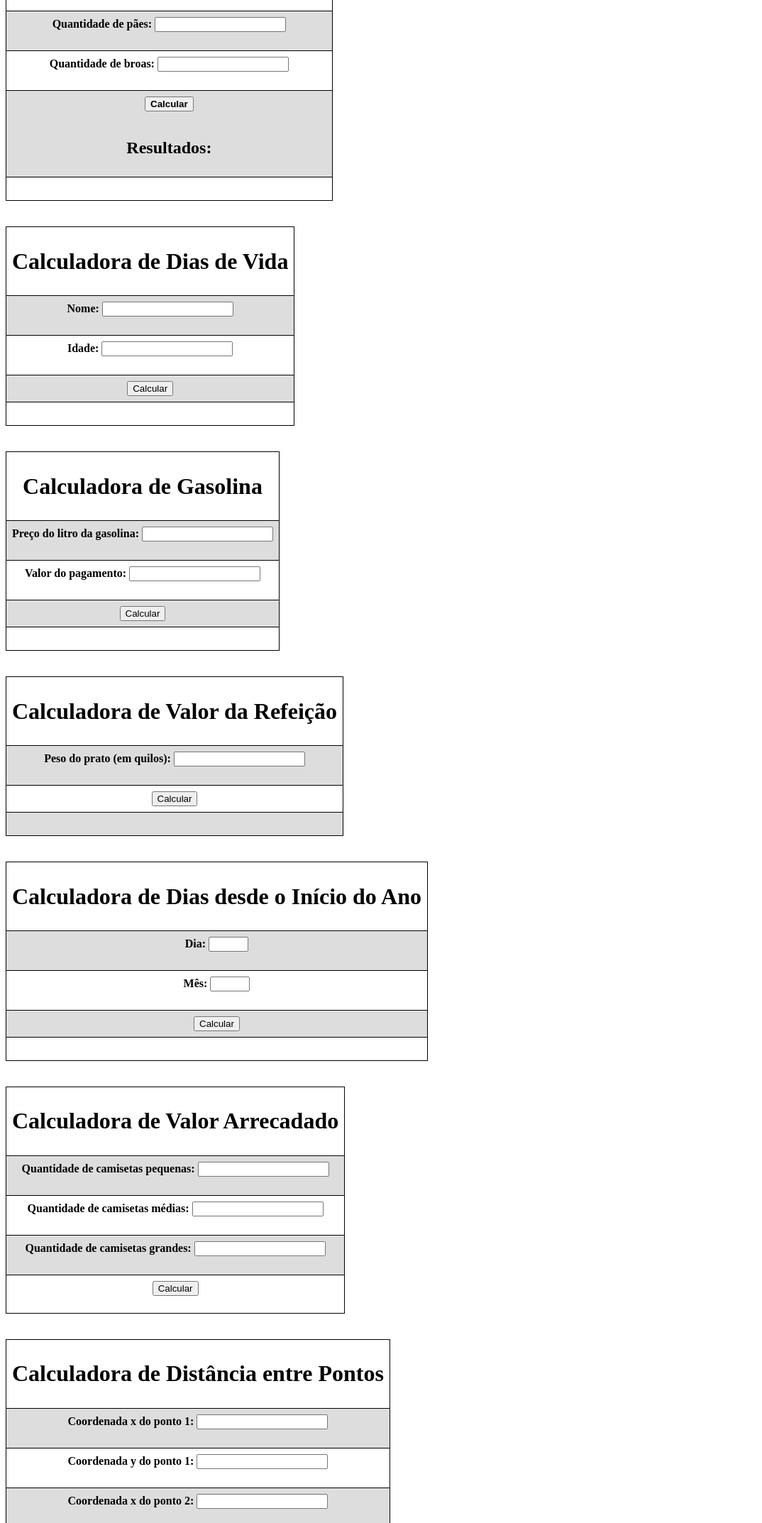
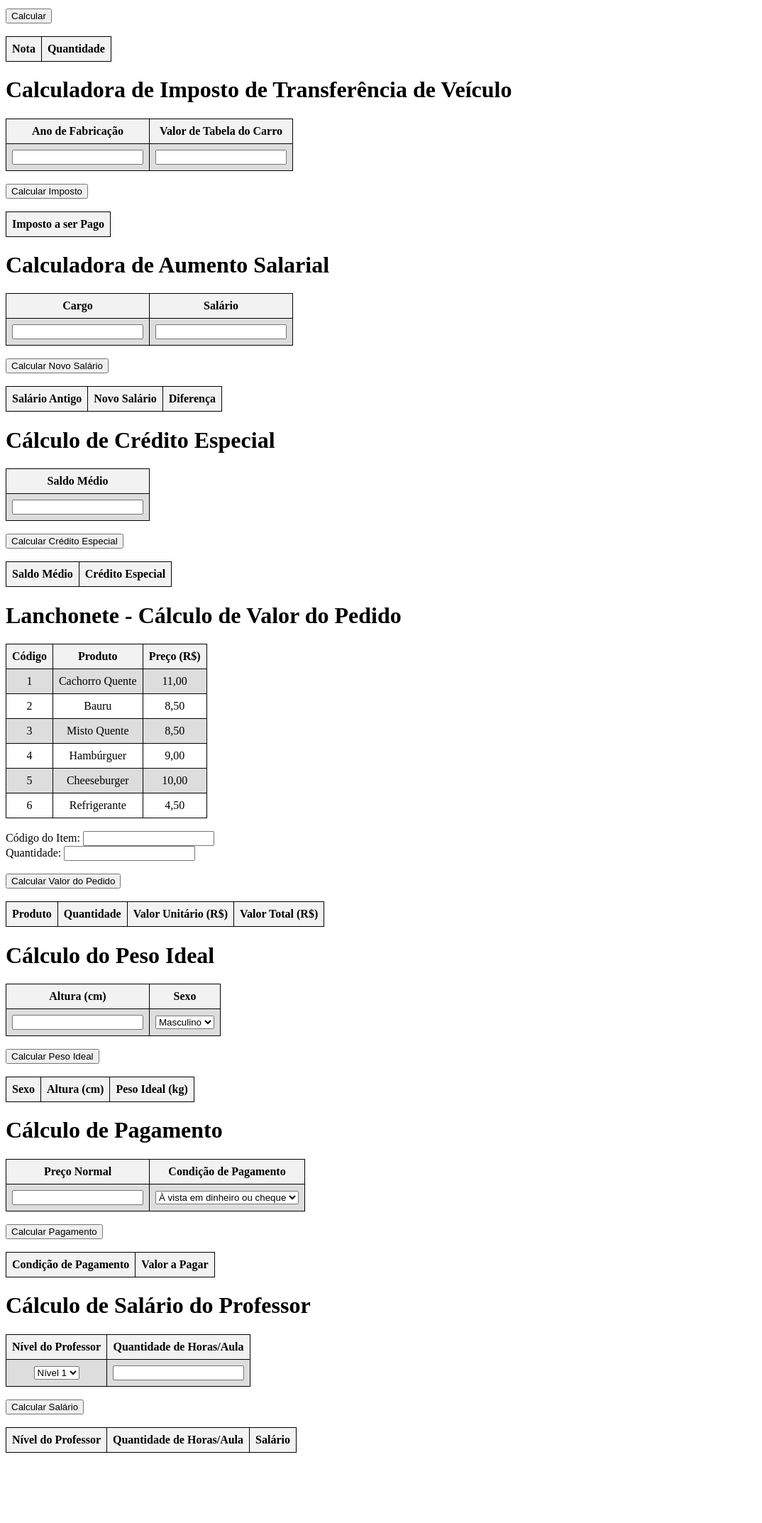
Before and after one commit to RafaelMiranda0021/Trabalhos2bimestre, a plain HTML site: page index.html in a window 1280 px wide. Shown: the part 654-2800 px from the top of the page at 71% size, without its empty margins (0-1074 px from the left). After the commit the page ends 2709 px from the top, so only its background shows below. Drawn offline with Linux system fonts and the light colour scheme.

Commit message:
Add files via upload

```diff
--- a/index.html
+++ b/index.html
@@ -7,339 +7,271 @@
 </head>
 
 <body>
-  <table class="table">
+  <h1>Ordenação de Valores</h1>
+    <table>
         <tr>
-      <td class="cor1" align="center">
-        <h1><b>Cálculo de Área de Terreno</b></h1>
-      </td>
+            <th>Valor 1</th>
+            <th>Valor 2</th>
+            <th>Valor 3</th>
+            <th>Valor 4</th>
+            <th>Valor 5</th>
         </tr>
         <tr>
-      <td align="center"><b><label for="comprimento">Comprimento (em metros):</label>
-          <input type="number" id="comprimento" class="cor3"><br><br></b></td>
+            <td><input type="number" id="value1"></td>
+            <td><input type="number" id="value2"></td>
+            <td><input type="number" id="value3"></td>
+            <td><input type="number" id="value4"></td>
+            <td><input type="number" id="value5"></td>
+        </tr>
+    </table>
+    <br>
+    <button onclick="sortValues()">Ordenar</button>
+    <br><br>
+    <table id="resultTable">
+        <tr>
+            <th>Valores em Ordem Decrescente</th>
+        </tr>
+    </table>
+
+    <h1>Verificação de Triângulo</h1>
+    <table>
+        <tr>
+            <th>Lado X</th>
+            <th>Lado Y</th>
+            <th>Lado Z</th>
         </tr>
         <tr>
-      <td align="center"><b><label for="largura">Largura (em metros):</label>
-          <input type="number" id="largura" class="cor3"><br><br></b></td>
+            <td><input type="number" id="sideX"></td>
+            <td><input type="number" id="sideY"></td>
+            <td><input type="number" id="sideZ"></td>
+        </tr>
+    </table>
+    <br>
+    <button onclick="checkTriangle()">Verificar</button>
+    <br><br>
+    <table id="resultTable1">
+        <tr>
+            <th>Resultado</th>
+        </tr>
+    </table>
+
+    <h1>Decomposição de Valor em Notas</h1>
+    <table>
+        <tr>
+            <th>Valor em Reais</th>
         </tr>
         <tr>
-      <td align="center"> <button onclick="calcularArea()" class="cor2"><b>Calcular Área</b></button>
+            <td><input type="number" id="value"></td>
+        </tr>
+    </table>
+    <br>
+    <button onclick="calculateNotes()">Calcular</button>
     <br><br>
-        <p id="resultado"></p>
-      </td>
+    <table id="resultTable2">
+        <tr>
+            <th>Nota</th>
+            <th>Quantidade</th>
         </tr>
+    </table>
 
-
-  </table>
-  <br><br>
-  <table class="table2">
+    <h1>Calculadora de Imposto de Transferência de Veículo</h1>
+    <table>
         <tr>
-      <td align="center" class="cor4"><b>
-          <h1>Calculadora de Ferraduras</h1>
-        </b></td>
+            <th>Ano de Fabricação</th>
+            <th>Valor de Tabela do Carro</th>
         </tr>
         <tr>
-      <td align="center"><b><label for="numeroCavalos">Número de Cavalos:</label>
-          <input type="number" id="numeroCavalos" min="0" value="0" class="cor5"><br><br></b></td>
+            <td><input type="number" id="year"></td>
+            <td><input type="number" id="value"></td>
+        </tr>
+    </table>
+    <br>
+    <button onclick="calculateTax()">Calcular Imposto</button>
+    <br><br>
+    <table id="resultTable3">
+        <tr>
+            <th>Imposto a ser Pago</th>
+        </tr>
+    </table>
+
+    <h1>Calculadora de Aumento Salarial</h1>
+    <table>
+        <tr>
+            <th>Cargo</th>
+            <th>Salário</th>
         </tr>
         <tr>
-      <td align="center"> <button onclick="calcularFerraduras()" class="cor6"><b>Calcular</b></button>
+            <td><input type="text" id="cargo"></td>
+            <td><input type="number" id="salario"></td>
+        </tr>
+    </table>
+    <br>
+    <button onclick="calculateSalary()">Calcular Novo Salário</button>
     <br><br>
-        <div id="resultado2"></div>
-      </td>
+    <table id="resultTable4">
+        <tr>
+            <th>Salário Antigo</th>
+            <th>Novo Salário</th>
+            <th>Diferença</th>
         </tr>
+    </table>
 
-
-
-
-
-  </table>
-  <br><br>
-  <table class="table3">
+    <h1>Cálculo de Crédito Especial</h1>
+    <table>
         <tr>
-      <td class="cor7">
-        <h1><b>Calculadora de Vendas - Hotpão</b></h1>
-      </td>
+            <th>Saldo Médio</th>
         </tr>
         <tr>
-      <td align="center"><b> <label for="quantidadePaes">Quantidade de pães:</label>
-          <input type="number" id="quantidadePaes" class="cor8"><br><br></b></td>
+            <td><input type="number" id="saldoMedio"></td>
+        </tr>
+    </table>
+    <br>
+    <button onclick="calculateCredit()">Calcular Crédito Especial</button>
+    <br><br>
+    <table id="resultTable5">
+        <tr>
+            <th>Saldo Médio</th>
+            <th>Crédito Especial</th>
+        </tr>
+    </table>
+
+    <h1>Lanchonete - Cálculo de Valor do Pedido</h1>
+    <table>
+        <tr>
+            <th>Código</th>
+            <th>Produto</th>
+            <th>Preço (R$)</th>
         </tr>
         <tr>
-      <td align="center"><b><label for="quantidadeBroas">Quantidade de broas:</label>
-          <input type="number" id="quantidadeBroas" class="cor8"><br><br></b></td>
+            <td>1</td>
+            <td>Cachorro Quente</td>
+            <td>11,00</td>
         </tr>
         <tr>
-      <td align="center"><b><button onclick="calcularDados()" class="cor8"><b>Calcular</b></button>
-          <br><br>
-          <h2>Resultados:</h2>
-        </b></td>
+            <td>2</td>
+            <td>Bauru</td>
+            <td>8,50</td>
         </tr>
         <tr>
-      <td><b>
-          <p align="center" id="valorTotal"></p>
-          <p align="center" id="valorPoupanca"></p>
-        </b></td>
+            <td>3</td>
+            <td>Misto Quente</td>
+            <td>8,50</td>
+        </tr>
+        <tr>
+            <td>4</td>
+            <td>Hambúrguer</td>
+            <td>9,00</td>
+        </tr>
+        <tr>
+            <td>5</td>
+            <td>Cheeseburger</td>
+            <td>10,00</td>
+        </tr>
+        <tr>
+            <td>6</td>
+            <td>Refrigerante</td>
+            <td>4,50</td>
         </tr>
     </table>
+    <br>
+    <label for="itemCode">Código do Item:</label>
+    <input type="number" id="itemCode"><br>
+    <label for="quantity">Quantidade:</label>
+    <input type="number" id="quantity"><br><br>
+    <button onclick="calculateTotal()">Calcular Valor do Pedido</button>
     <br><br>
-  <table class="table4">
+    <table id="resultTable6">
         <tr>
-      <td class="cor9">
-        <h1><b>Calculadora de Dias de Vida</b></h1>
-      </td>
+            <th>Produto</th>
+            <th>Quantidade</th>
+            <th>Valor Unitário (R$)</th>
+            <th>Valor Total (R$)</th>
+        </tr>
+    </table>
+
+    <h1>Cálculo do Peso Ideal</h1>
+    <table>
+        <tr>
+            <th>Altura (cm)</th>
+            <th>Sexo</th>
         </tr>
         <tr>
-      <td align="center"><b> <label for="nome">Nome:</label>
-          <input type="text" id="nome" class="cor10">
-
-          <br><br></b></td>
-    </tr>
-    <tr>
-      <td align="center"><b><label for="idade">Idade:</label>
-          <input type="text" id="idade" class="cor10"><br><br></b></td>
-    </tr>
-    <tr>
-      <td align="center"><b><button onclick="calcularDiasVida()" class="cor10">Calcular</button>
-
-          <br>
-        </b></td>
-    </tr>
-    <tr>
-      <td><b>
-          <p id="resultado3" align="center"></p>
-        </b></td>
-    </tr>
-  </table>
-  <br><br>
-  <table class="table5">
-    <tr>
-      <td align="center" class="cor11">
-        <h1><b>Calculadora de Gasolina</b></h1>
-      </td>
-    </tr>
-    <tr>
-      <td align="center"><b><label for="precoLitro">Preço do litro da gasolina:</label>
-          <input type="number" id="precoLitro" step="0.01" class="cor12"><br><br></b></td>
-    </tr>
-    <tr>
-      <td align="center"><b> <label for="valorPagamento">Valor do pagamento:</label>
-          <input type="number" id="valorPagamento" step="0.01" class="cor12"><br><br></b></td>
-    </tr>
-    <tr>
-      <td align="center"><b>
-          <button onclick="calcularLitros()" class="cor12">Calcular</button></b></td>
-    </tr>
-    <tr>
-      <td><b></b>
-        <p id="resultado4"></b></p>
+            <td><input type="number" id="height"></td>
+            <td>
+                <select id="gender">
+                    <option value="male">Masculino</option>
+                    <option value="female">Feminino</option>
+                </select>
             </td>
         </tr>
     </table>
+    <br>
+    <button onclick="calculateWeightIdeal()">Calcular Peso Ideal</button>
     <br><br>
-  <table class="table6">
+    <table id="resultTable7">
         <tr>
-      <td align="center" class="cor13"><b>
-          <h1>Calculadora de Valor da Refeição</h1>
-        </b></td>
+            <th>Sexo</th>
+            <th>Altura (cm)</th>
+            <th>Peso Ideal (kg)</th>
+        </tr>
+    </table>
+
+    <h1>Cálculo de Pagamento</h1>
+    <table>
+        <tr>
+            <th>Preço Normal</th>
+            <th>Condição de Pagamento</th>
         </tr>
         <tr>
-      <td align="center"><b> <label for="peso">Peso do prato (em quilos):</label>
-          <input type="number" id="peso" step="0.01" class="cor14"><br><br></b></td>
+            <td><input type="number" id="price"></td>
+            <td>
+                <select id="paymentCondition">
+                    <option value="a">À vista em dinheiro ou cheque</option>
+                    <option value="b">À vista no cartão de crédito</option>
+                    <option value="c">Em duas vezes</option>
+                    <option value="d">Em duas vezes com juros</option>
+                </select>
+            </td>
+        </tr>
+    </table>
+    <br>
+    <button onclick="calculatePayment()">Calcular Pagamento</button>
+    <br><br>
+    <table id="resultTable8">
+        <tr>
+            <th>Condição de Pagamento</th>
+            <th>Valor a Pagar</th>
+        </tr>
+    </table>
+
+    <h1>Cálculo de Salário do Professor</h1>
+    <table>
+        <tr>
+            <th>Nível do Professor</th>
+            <th>Quantidade de Horas/Aula</th>
         </tr>
         <tr>
-      <td align="center"><b><button onclick="calcularValor()" class="cor14">Calcular</button></b></td>
-    </tr>
-    <tr>
-      <td align="center"><b>
-          <p id="resultado5"></p>
-        </b></td>
+            <td>
+                <select id="professorLevel">
+                    <option value="1">Nível 1</option>
+                    <option value="2">Nível 2</option>
+                    <option value="3">Nível 3</option>
+                </select>
+            </td>
+            <td><input type="number" id="hoursPerWeek"></td>
         </tr>
     </table>
+    <br>
+    <button onclick="calculateSalary()">Calcular Salário</button>
     <br><br>
-  <table class="table7">
+    <table id="resultTable9">
         <tr>
-      <td class="cor15"><b>
-          <h1>Calculadora de Dias desde o Início do Ano</h1>
-        </b></td>
-    </tr>
-    <tr>
-      <td align="center"><b>
-          <label for="dia">Dia:</label>
-          <input type="number" id="dia" min="1" max="30" class="cor16"><br><br></b></td>
-    </tr>
-    <tr>
-      <td align="center"><b>
-          <label for="mes">Mês:</label>
-          <input type="number" id="mes" min="1" max="12" class="cor16"><br><br></b></td>
-    </tr>
-    <tr>
-      <td align="center"><b><button onclick="calcularDias()" class="cor16">Calcular</button></b></td>
-    </tr>
-    <tr>
-      <td align="center"><b>
-          <p id="resultado6"></p>
-        </b></td>
+            <th>Nível do Professor</th>
+            <th>Quantidade de Horas/Aula</th>
+            <th>Salário</th>
         </tr>
     </table>
-  <br><br>
-  <table class="table8">
-    <tr>
-      <td align="center" class="cor17"><b>
-          <h1>Calculadora de Valor Arrecadado</h1>
-        </b></td>
-    </tr>
-    <tr>
-      <td align="center"><b>
-          <label for="quantidade-pequenas">Quantidade de camisetas pequenas:</label>
-          <input type="number" id="quantidade-pequenas" min="0" class="cor18"><br><br>
-        </b></td>
-    </tr>
-    <tr>
-      <td align="center"><b><label for="quantidade-medias">Quantidade de camisetas médias:</label>
-          <input type="number" id="quantidade-medias" min="0" class="cor18"><br><br></b></td>
-    </tr>
-    <tr>
-      <td align="center"><b>
-          <label for="quantidade-grandes">Quantidade de camisetas grandes:</label>
-          <input type="number" id="quantidade-grandes" min="0" class="cor18"><br><br></b></td>
-    </tr>
-    <tr>
-      <td align="center"><b> <button onclick="calcularValorArrecadado()" class="cor18">Calcular</button>
 
-          <p id="resultado7"></p>
-        </b></td>
-    </tr>
-  </table>
-  <br><br>
-  <table class="table9">
-    <tr>
-      <td align="center" class="cor19"><b>
-          <h1>Calculadora de Distância entre Pontos</h1>
-        </b></td>
-    </tr>
-    <tr>
-      <td align="center"><b><label for="x1">Coordenada x do ponto 1:</label>
-          <input type="number" id="x1" class="cor20"><br><br></b></td>
-    </tr>
-    <tr>
-      <td align="center"><b> <label for="y1">Coordenada y do ponto 1:</label>
-          <input type="number" id="y1" class="cor20"><br><br>
-        </b></td>
-    </tr>
-    <tr>
-      <td align="center"><b> <label for="x2">Coordenada x do ponto 2:</label>
-          <input type="number" id="x2" class="cor20"><br><br></b></td>
-    </tr>
-    <tr>
-      <td align="center"><b> <label for="y2">Coordenada y do ponto 2:</label>
-          <input type="number" id="y2" class="cor20"><br><br></b></td>
-    </tr>
-    <tr>
-      <td align="center"><b><button onclick="calcularDistancia()" class="cor20">Calcular</button>
-
-          <p id="resultado8"></p>
-        </b></td>
-    </tr>
-  </table>
-  <br><br>
-  <table class="table10">
-    <tr>
-      <td align="center" class="cor21"><b>
-          <h1>Conversor de Tempo sem Acidentes</h1>
-        </b></td>
-    </tr>
-    <tr>
-      <td align="center"><b>
-          <label for="dias">Quantidade de dias sem acidentes:</label>
-          <input type="number" id="dias" min="0" class="cor22"><br><br></b></td>
-    </tr>
-    <tr>
-      <td align="center"><b>
-          <button onclick="converterTempo()" class="cor22">Converter</button>
-
-          <p id="resultado9"></p>
-        </b></td>
-    </tr>
-  </table>
-  <br><br>
-  <table class="table13">
-    <tr>
-      <td align="center" class="cor27"><b>
-          <h1>Calculadora de Salário</h1>
-        </b></td>
-    </tr>
-    <tr>
-      <td align="center"><b> <label for="salario">Salário:</label>
-          <input type="number" id="salario" step="any" class="cor28"><br><br></b></td>
-    </tr>
-    <tr>
-      <td align="center"><b> <button onclick="calcularSalario()" class="cor28">Calcular</button>
-
-          <p id="salarioInicial"></p>
-          <p id="salarioComAumento"></p>
-          <p id="salarioFinal"></p>
-        </b></td>
-    </tr>
-  </table>
-  <br><br>
-  <table class="table11">
-    <tr>
-      <td align="center" class="cor23"><b>
-          <h1>Imprimir Número por Dígitos</h1>
-        </b></td>
-    </tr>
-    <tr>
-      <td align="center"><b><label for="numero">Número inteiro (até 3 dígitos):</label>
-          <input type="number" id="numero" class="cor24"><br><br></b></td>
-    </tr>
-    <tr>
-      <td align="center"><b> <button onclick="imprimirNumeros()" class="cor24">Imprimir</button>
-
-          <p id="resultado10"></p>
-        </b></td>
-    </tr>
-  </table>
-  <br><br>
-  <table class="table12">
-    <tr>
-      <td align="center" class="cor25"><b>
-          <h1>Calculadora de Área de Pizza</h1>
-        </b></td>
-    </tr>
-    <tr>
-      <td align="center"><b>
-          <label for="raio">Raio da pizza:</label>
-          <input type="number" id="raio" step="0.01" class="cor26">
-          <br><br></b></td>
-    </tr>
-    <tr>
-      <td align="center"><b> <button onclick="calcularArea1()" class="cor26">Calcular</button>
-
-          <p id="resultado23"></p>
-        </b></td>
-    </tr>
-  </table>
-  <br><br>
-  <table class="table14">
-    <tr>
-      <td align="center" class="cor29"><b>
-          <h1>Rachar a Conta do Bar</h1>
-        </b></td>
-    </tr>
-    <tr>
-      <td align="center"><b><label for="valor-total">Valor total da conta:</label>
-          <input type="number" id="valor-total" step="0.01" class="cor30"><br><br></b></td>
-    </tr>
-    <tr>
-      <td align="center"><b> <button onclick="racharConta()" class="cor30">Calcular</button>
-
-          <p id="resultado-carlos"></p>
-          <p id="resultado-andre"></p>
-          <p id="resultado-felipe"></p>
-        </b></td>
-    </tr>
-  </table>
-  <br><br>
 </body>
 <script src="java/java.js"></script>
 
```
Lines whose indentation alone changed are shown as unchanged.
